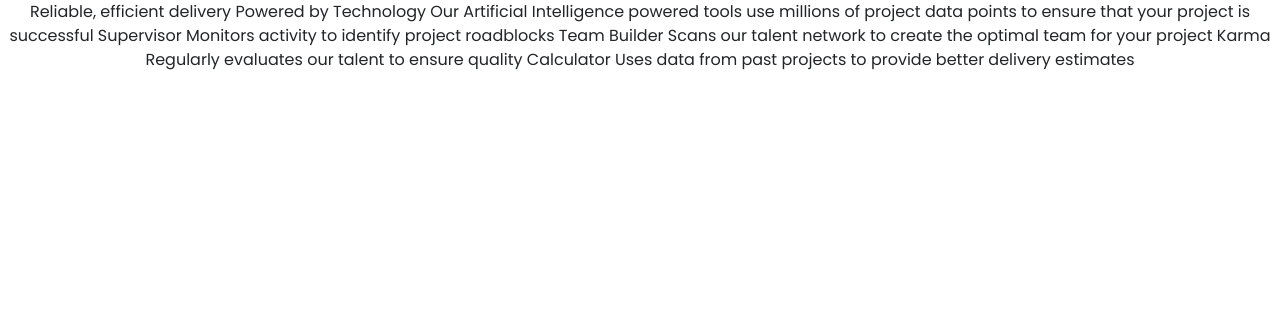
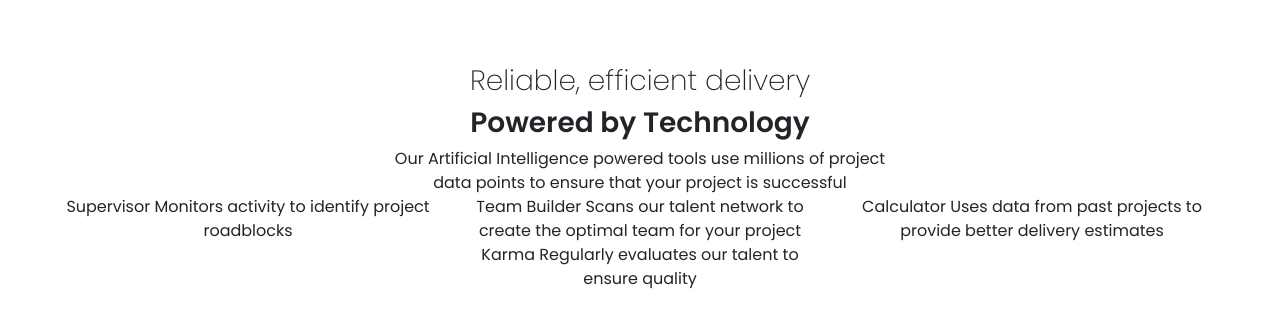
Before and after one commit to Skyz03/Four-Card-Feature-Section, a plain HTML site: page index.html in a window 1280 px wide. Drawn offline with nearby package versions, Linux system fonts and the light colour scheme.

Commit message:
Updates in the heading section

```diff
--- a/index.html
+++ b/index.html
@@ -25,25 +25,44 @@
 
 <body>
 
-  Reliable, efficient delivery
-  Powered by Technology
 
-  Our Artificial Intelligence powered tools use millions of project data points
-  to ensure that your project is successful
+  <div class="heading-section">
+    <h3 class="heading-one">Reliable, efficient delivery</h3>
+    <h3 class="heading-two">Powered by Technology</h3>
 
+    <p class="heading-description"> Our Artificial Intelligence powered tools use millions of project data points
+      to ensure that your project is successful</p>
+  </div>
+
+  <section class="Cards">
+
+    <div class="card-section">
+      <div class="row">
+
+
+        <div class="first-column col-lg-4">
           Supervisor
           Monitors activity to identify project roadblocks
+        </div>
 
+        <div class="second-column col-lg-4">
           Team Builder
           Scans our talent network to create the optimal team for your project
 
           Karma
           Regularly evaluates our talent to ensure quality
 
+        </div>
+
+        <div class="thind-column col-lg-4">
           Calculator
           Uses data from past projects to provide better delivery estimates
+        </div>
 
+      </div>
+    </div>
 
+  </section>
   <footer>
     <!-- <p class="attribution">
       Challenge by <a href="https://www.frontendmentor.io?ref=challenge" target="_blank">Frontend Mentor</a>.
--- a/styles.css
+++ b/styles.css
@@ -1,7 +1,26 @@
 body {
   font-family: "Poppins", sans-serif;
   text-align: center;
+  margin: 5%;
 }
+
+/* Heading Section  */
+
+.heading-one {
+  /* opacity: 50%; */
+  font-weight: 200;
+}
+
+.heading-two {
+  font-weight: 600;
+}
+
+.heading-description {
+  width: 45%;
+  margin: 0 auto;
+}
+
+/* Card Section */
 
 .attribution {
   font-size: 11px;
```
Lines whose indentation alone changed are shown as unchanged.
